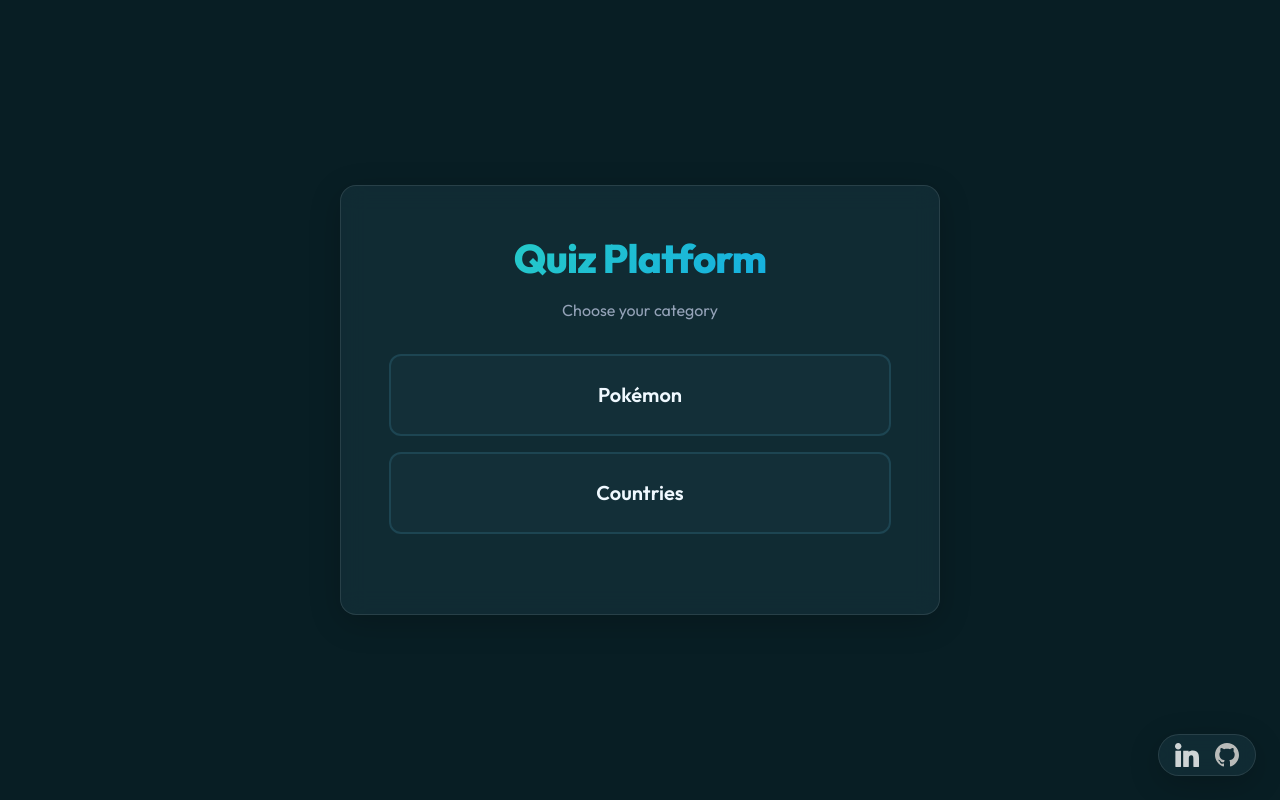
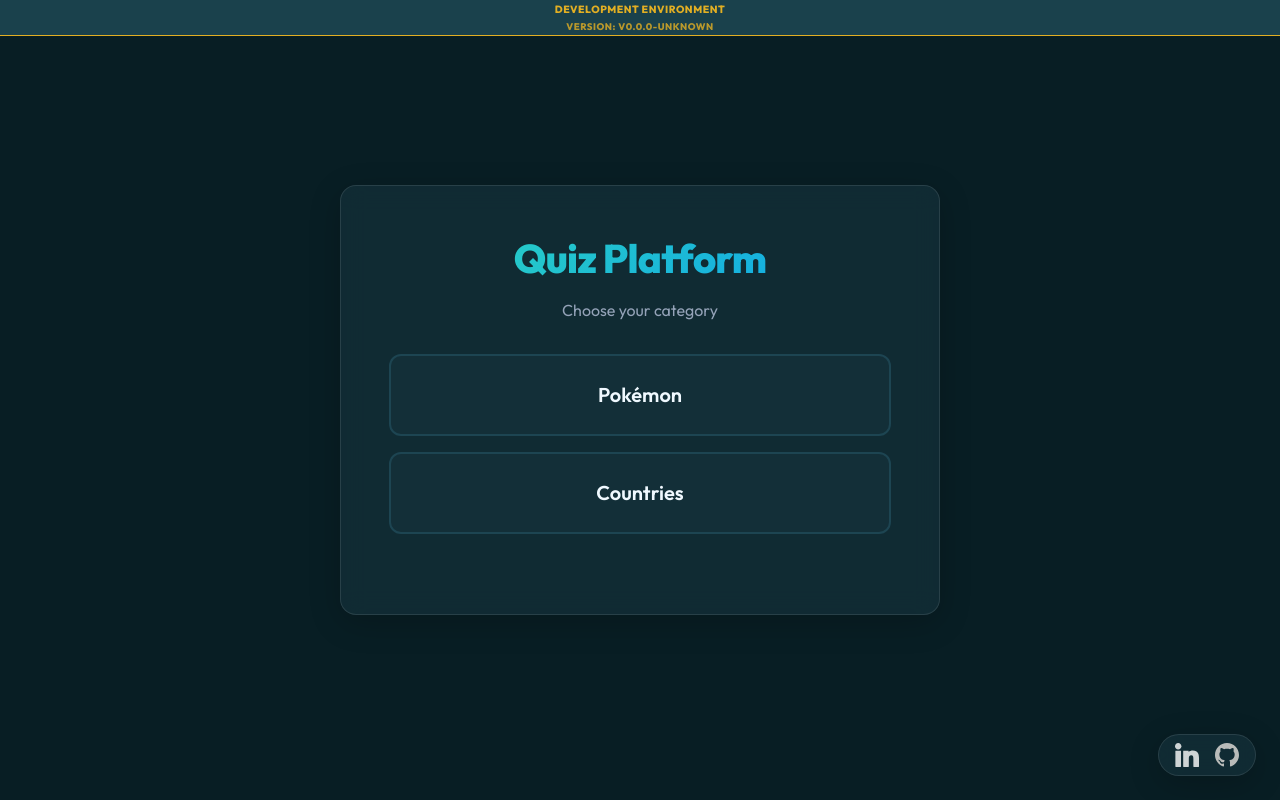
Before and after one commit to VilleJuhan1/Fullstack-websovelluskehitys-osa14-projekti, a React (Vite) app in the folder App/frontend/: page / in a window 1280 px wide. Built offline with nearby package versions, Linux system fonts and the light colour scheme; no server answers.

Commit message:
simple top bar for non-production builds

```diff
--- a/App/frontend/index.html
+++ b/App/frontend/index.html
@@ -1,21 +1,16 @@
 <!doctype html>
 <html lang="en">
+
 <head>
   <meta charset="UTF-8" />
   <link rel="icon" type="image/svg+xml" href="/favicon.svg" />
   <meta name="viewport" content="width=device-width, initial-scale=1.0" />
-    <meta
-      name="description"
-      content="A dynamic, Kahoot-style quiz game built with React, GraphQL, and modern web aesthetics."
-    />
+  <meta name="description" content="A showcase web development project by Ville-Juhani Nivasalo" />
 
   <!-- Google Fonts: Outfit -->
   <link rel="preconnect" href="https://fonts.googleapis.com" />
   <link rel="preconnect" href="https://fonts.gstatic.com" crossorigin />
-    <link
-      href="https://fonts.googleapis.com/css2?family=Outfit:wght@300;400;600;800&display=swap"
-      rel="stylesheet"
-    />
+  <link href="https://fonts.googleapis.com/css2?family=Outfit:wght@300;400;600;800&display=swap" rel="stylesheet" />
 
   <title>Quiz Game</title>
 </head>
@@ -24,4 +19,5 @@
   <div id="root"></div>
   <script type="module" src="/src/main.tsx"></script>
 </body>
+
 </html>
--- a/App/frontend/src/App.tsx
+++ b/App/frontend/src/App.tsx
@@ -4,6 +4,7 @@
 import { ErrorBoundary } from './components/ErrorBoundary';
 import { GameProvider } from './context/GameContext';
 import BottomBar from './components/BottomBar';
+import DevBar from './components/DevBar';
 
 // Helper to reset Quiz state when category changes by using a unique key
 const QuizWrapper = () => {
@@ -16,6 +17,7 @@
   return (
     <ErrorBoundary>
       <GameProvider>
+        <DevBar />
         <BrowserRouter>
           <Routes>
             <Route path="/" element={<Home />} />
--- /dev/null
+++ b/App/frontend/src/components/DevBar.tsx
@@ -0,0 +1,17 @@
+import React from 'react';
+
+const DevBar: React.FC = () => {
+    const isProduction = import.meta.env.PROD;
+    const version = import.meta.env.VITE_APP_VERSION || 'v0.0.0-unknown';
+
+    if (isProduction) return null;
+
+    return (
+        <div className="dev-bar">
+            <span>DEVELOPMENT ENVIRONMENT</span>
+            <span className="dev-bar-badge">VERSION: {version}</span>
+        </div>
+    );
+};
+
+export default DevBar;
--- a/App/frontend/src/index.css
+++ b/App/frontend/src/index.css
@@ -259,3 +259,32 @@
 .social-link:hover .social-icon {
   opacity: 1;
 }
+
+/* DevBar Styles */
+.dev-bar {
+  position: fixed;
+  top: 0;
+  left: 0;
+  right: 0;
+  height: 36px;
+  background: var(--bg-surface-elevated);
+  border-bottom: 1px solid var(--color-warning);
+  color: var(--color-warning);
+  font-size: 0.65rem;
+  font-weight: 800;
+  display: flex;
+  flex-direction: column;
+  align-items: center;
+  justify-content: center;
+  gap: 2px;
+  z-index: 9999;
+  text-transform: uppercase;
+  letter-spacing: 0.05em;
+  pointer-events: none;
+  opacity: 0.9;
+}
+
+.dev-bar-badge {
+  font-size: 0.6rem;
+  opacity: 0.8;
+}
```
Lines whose indentation alone changed are shown as unchanged.
